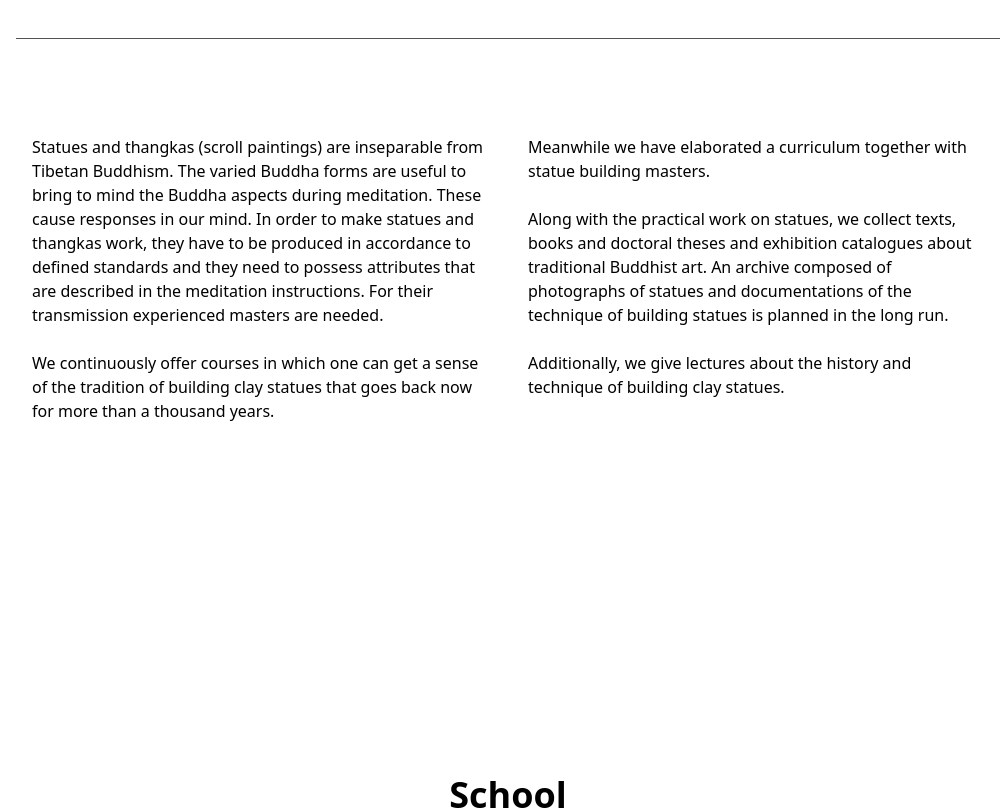
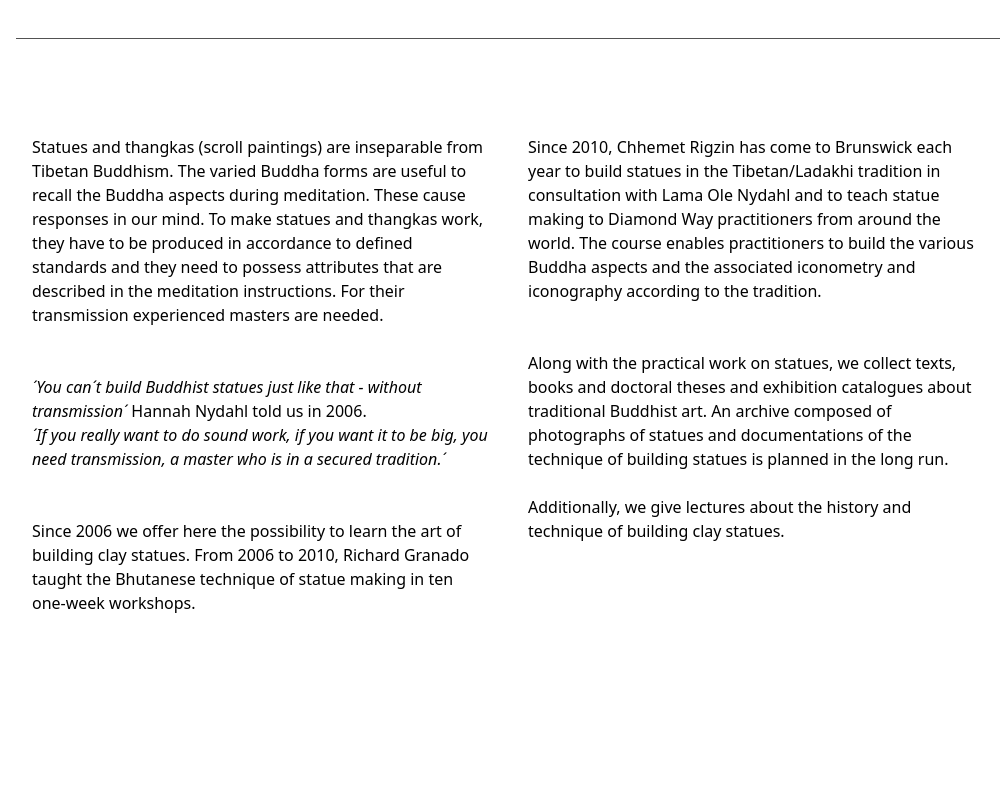
Before and after one commit to krisbaranski/BINTA, a Next.js app: page / in a window 1280 px wide. Shown: the part 1420-2232 px from the top of the page, without its empty margins (132-1137 px from the left). Built offline with nearby package versions, Linux system fonts and the light colour scheme.

Commit message:
docs: add new text

```diff
--- a/components/HeroSection.tsx
+++ b/components/HeroSection.tsx
@@ -29,7 +29,7 @@ const HeroSection = () => {
               tibetan buddhist art.
               <br />
               <br />
-              Institute is located in Braunschweig, Germany.
+              Institute is located in Brunswick, Germany.
               <br />
               Since 2006 knowledge of clay statue building and thangka painting
               has been passed on to western students by recognized masters.
@@ -61,26 +61,48 @@ const HeroSection = () => {
           <div className='text-center md:w-1/2 md:text-left'>
             <p>
               Statues and thangkas (scroll paintings) are inseparable from
-              Tibetan Buddhism. The varied Buddha forms are useful to bring to
-              mind the Buddha aspects during meditation. These cause responses
-              in our mind. In order to make statues and thangkas work, they have
-              to be produced in accordance to defined standards and they need to
-              possess attributes that are described in the meditation
-              instructions. For their transmission experienced masters are
-              needed.
+              Tibetan Buddhism. The varied Buddha forms are useful to recall the
+              Buddha aspects during meditation. These cause responses in our
+              mind. To make statues and thangkas work, they have to be produced
+              in accordance to defined standards and they need to possess
+              attributes that are described in the meditation instructions. For
+              their transmission experienced masters are needed.
+            </p>
+            <br />
+            <br />
+            <p>
+              <i>
+                ´You can´t build Buddhist statues just like that - without
+                transmission´
+              </i>{" "}
+              Hannah Nydahl told us in 2006.
               <br />
-              <br />
-              We continuously offer courses in which one can get a sense of the
-              tradition of building clay statues that goes back now for more
-              than a thousand years.
+              <i>
+                ´If you really want to do sound work, if you want it to be big,
+                you need transmission, a master who is in a secured tradition.´
+              </i>
+            </p>
+            <br />
+            <br />
+            <p>
+              Since 2006 we offer here the possibility to learn the art of
+              building clay statues. From 2006 to 2010, Richard Granado taught
+              the Bhutanese technique of statue making in ten one-week
+              workshops.
             </p>
           </div>
           <div className='text-center md:w-1/2 md:text-left'>
             <p>
-              Meanwhile we have elaborated a curriculum together with statue
-              building masters.
-              <br />
-              <br />
+              Since 2010, Chhemet Rigzin has come to Brunswick each year to
+              build statues in the Tibetan/Ladakhi tradition in consultation
+              with Lama Ole Nydahl and to teach statue making to Diamond Way
+              practitioners from around the world. The course enables
+              practitioners to build the various Buddha aspects and the
+              associated iconometry and iconography according to the tradition.
+            </p>
+            <br />
+            <br />
+            <p>
               Along with the practical work on statues, we collect texts, books
               and doctoral theses and exhibition catalogues about traditional
               Buddhist art. An archive composed of photographs of statues and
```
